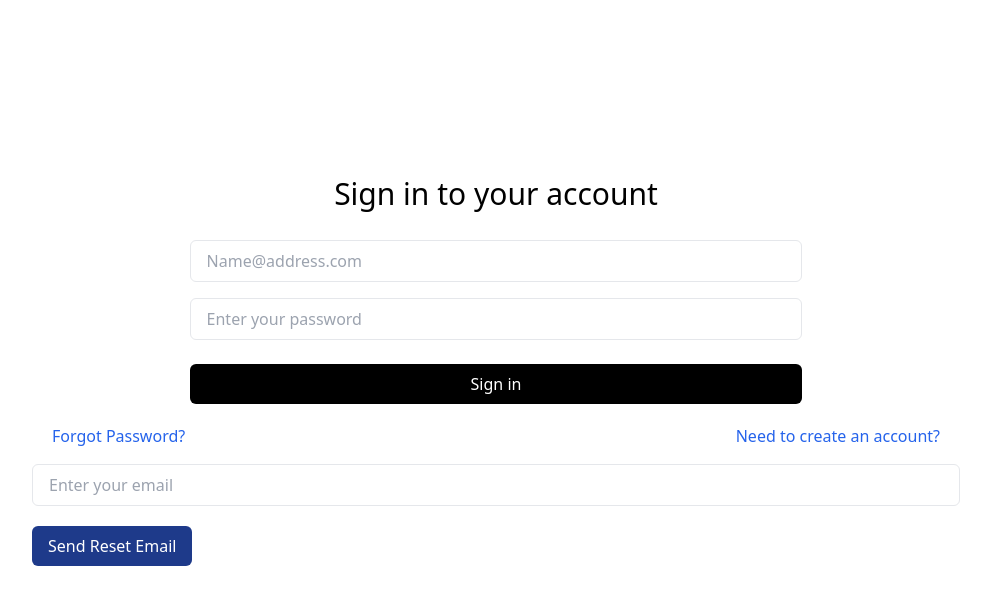
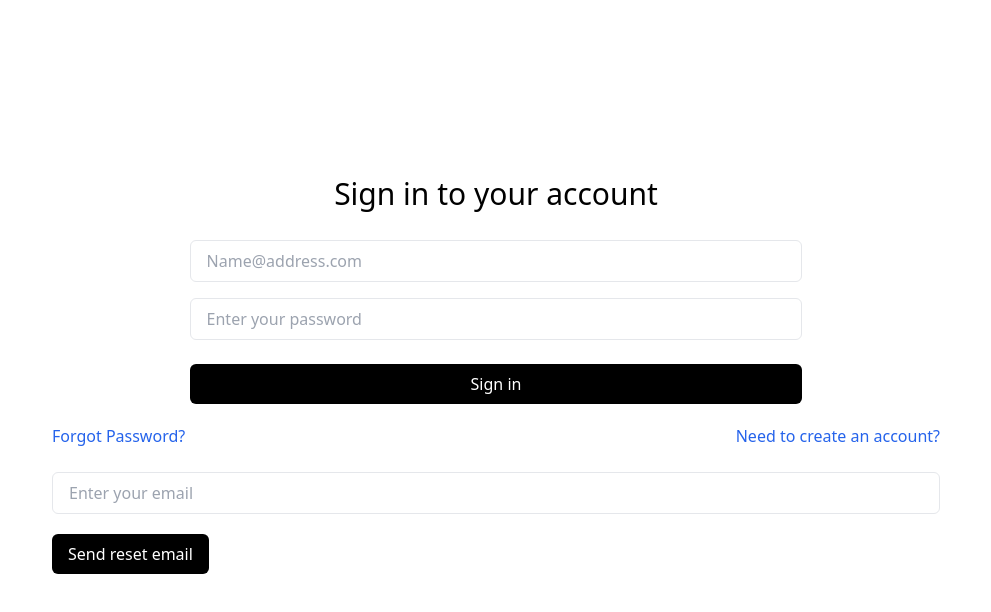
Before and after one commit to nidhishgajjar/airlight, a React (Create React App) app: page / in a window 1280 px wide. Both pictures are taken after a click on the button "Forgot Password?". Shown: the top 612 px of the page, without its empty margins (144-1135 px from the left). Built offline with nearby package versions, Linux system fonts and the light colour scheme; no server answers.

Commit message:
complete trial version

```diff
--- a/src/App.js
+++ b/src/App.js
@@ -51,7 +51,7 @@ function App() {
     const currentDate = new Date();
     const signUpDateConverted = signUpDate.toDate();
     const allowedTrialEndDate = new Date(signUpDateConverted.getTime());
-    allowedTrialEndDate.setDate(allowedTrialEndDate.getDate() + 15);
+    allowedTrialEndDate.setDate(allowedTrialEndDate.getDate() + 7);
 
     if (paid === true || currentDate <= allowedTrialEndDate) {
       return (
--- a/src/components/login.jsx
+++ b/src/components/login.jsx
@@ -59,7 +59,7 @@ const Login = () => {
   };
 
   return (
-    <div className="p-44 h-screen w-full bg-white  rounded-md shadow-md">
+    <div className="p-44 h-screen w-full bg-white rounded-md shadow-md">
 
     <div className='flex flex-col justify-center items-center'>
     <h2 className="text-3xl  mb-7">Sign in to your account</h2>
@@ -108,7 +108,7 @@ const Login = () => {
       </div>
 
       {resetSuccess && (
-        <div>
+        <div className='px-5 mt-2'>
           <input
             type="email"
             className="w-full px-4 py-2 mt-4 border rounded-md"
@@ -117,10 +117,10 @@ const Login = () => {
             onChange={(e) => setForgotPasswordEmail(e.target.value)}
           />
           <button
-            className="px-4 py-2 text-white bg-blue-900 rounded-md hover:bg-blue-700 mt-5"
+            className="px-4 py-2 text-white bg-black rounded-md hover:bg-neutral-700 mt-5"
             onClick={resetPassword}
           >
-            Send Reset Email
+            Send reset email
           </button>
         </div>
       )}
```
